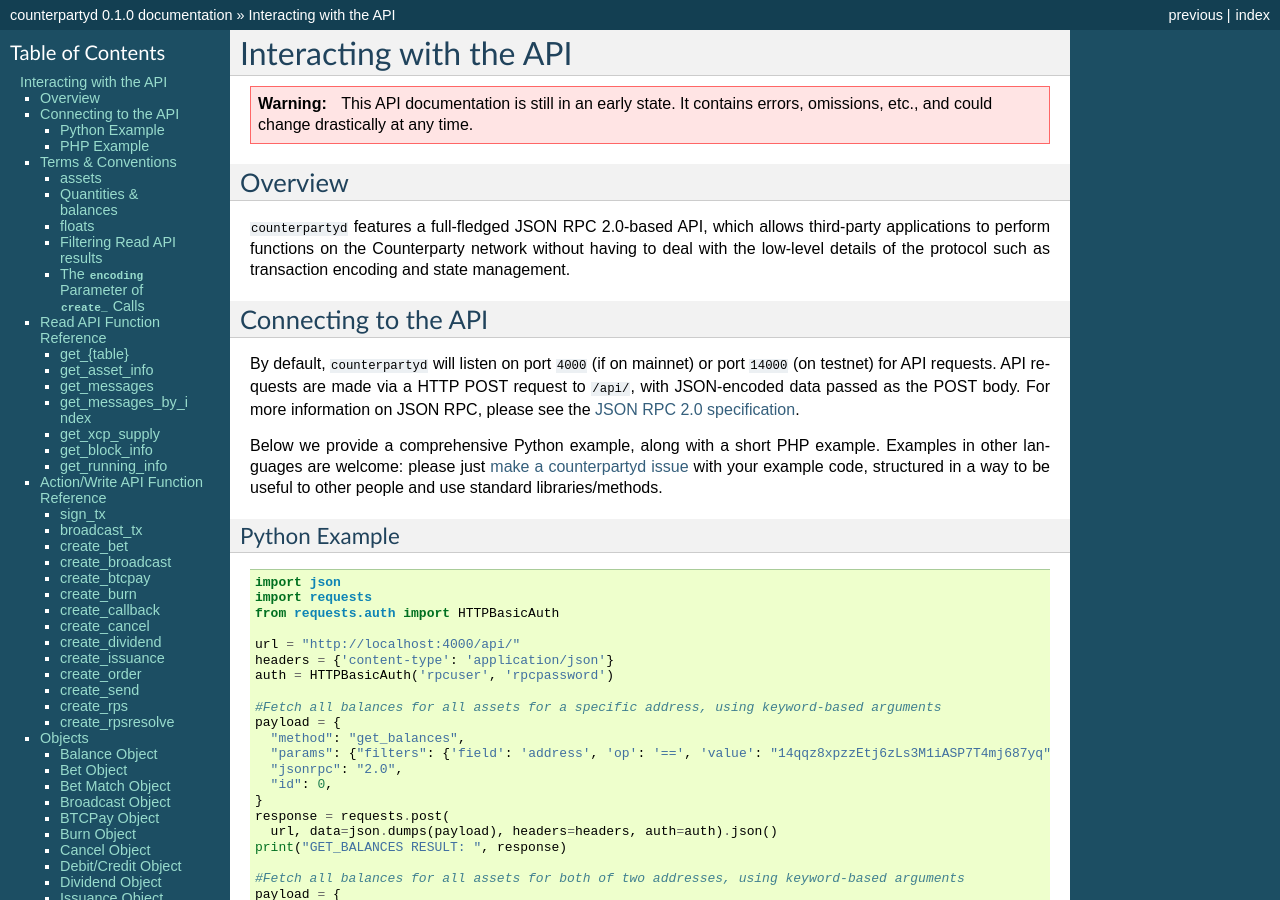
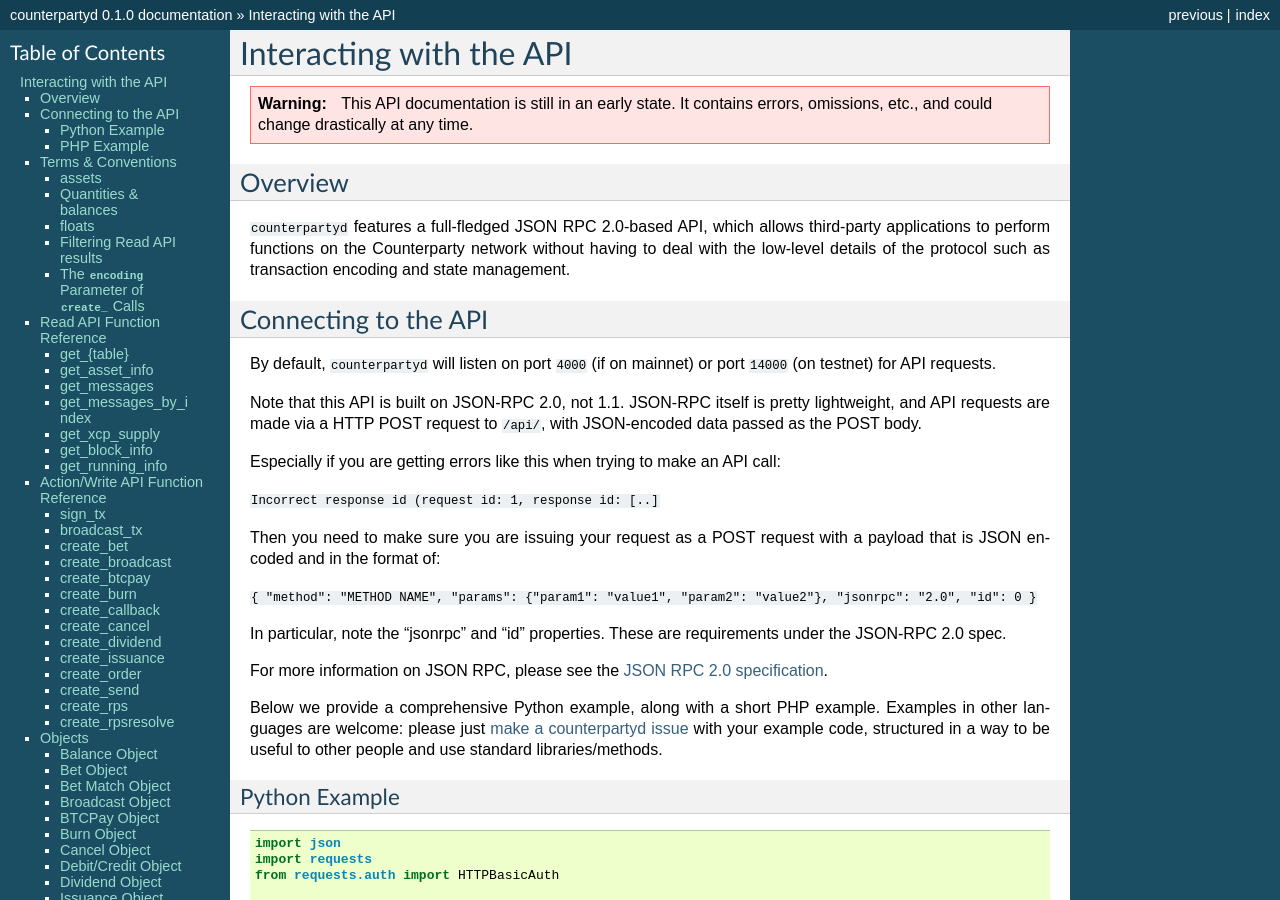
Before and after one commit to CounterpartyXCP/counterparty-core, a Sphinx documentation site: the page built from docs/API.rst, in a window 1280 px wide and 900 px high. Built offline with Sphinx 7.4.7, drawn with Linux system fonts in a browser that asks for light colours.

```diff
--- a/docs/API.rst
+++ b/docs/API.rst
@@ -19,8 +19,22 @@ Connecting to the API
 ----------------------
 
 By default, ``counterpartyd`` will listen on port ``4000`` (if on mainnet) or port ``14000`` (on testnet) for API
-requests. API requests are made via a HTTP POST request to ``/api/``, with JSON-encoded
-data passed as the POST body. For more information on JSON RPC, please see the `JSON RPC 2.0 specification <http://www.jsonrpc.org/specification>`__.
+requests.
+
+Note that this API is built on JSON-RPC 2.0, not 1.1. JSON-RPC itself is pretty lightweight, and API requests
+are made via a HTTP POST request to ``/api/``, with JSON-encoded data passed as the POST body.
+
+Especially if you are getting errors like this when trying to make an API call:
+
+``Incorrect response id (request id: 1, response id: [..]``
+
+Then you need to make sure you are issuing your request as a POST request with a payload that is JSON encoded and in the format of:
+
+``{ "method": "METHOD NAME", "params": {"param1": "value1", "param2": "value2"}, "jsonrpc": "2.0", "id": 0 }``
+
+In particular, note the "jsonrpc" and "id" properties. These are requirements under the JSON-RPC 2.0 spec.
+
+For more information on JSON RPC, please see the `JSON RPC 2.0 specification <http://www.jsonrpc.org/specification>`__.
 
 .. _examples:
 
```
